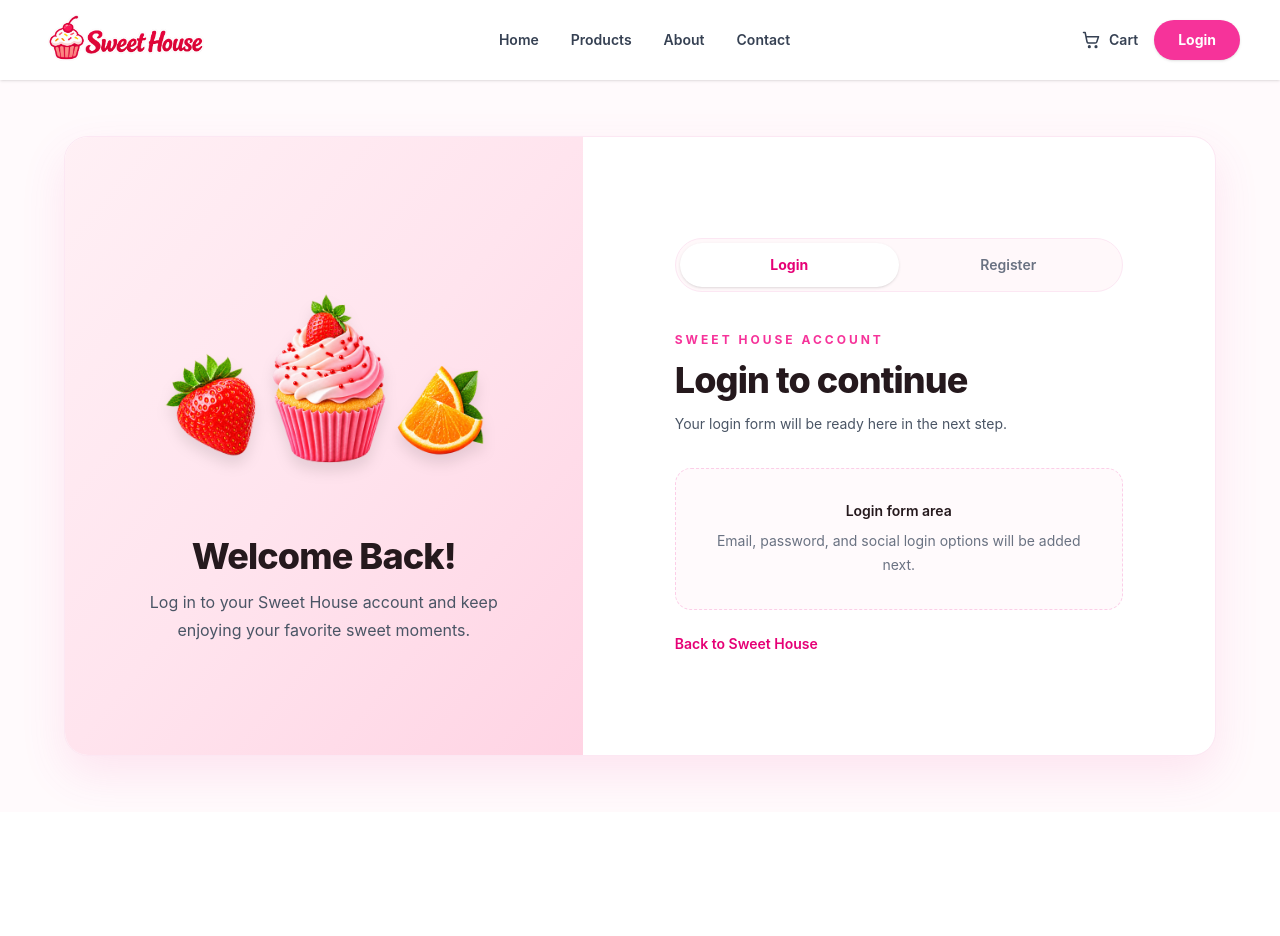
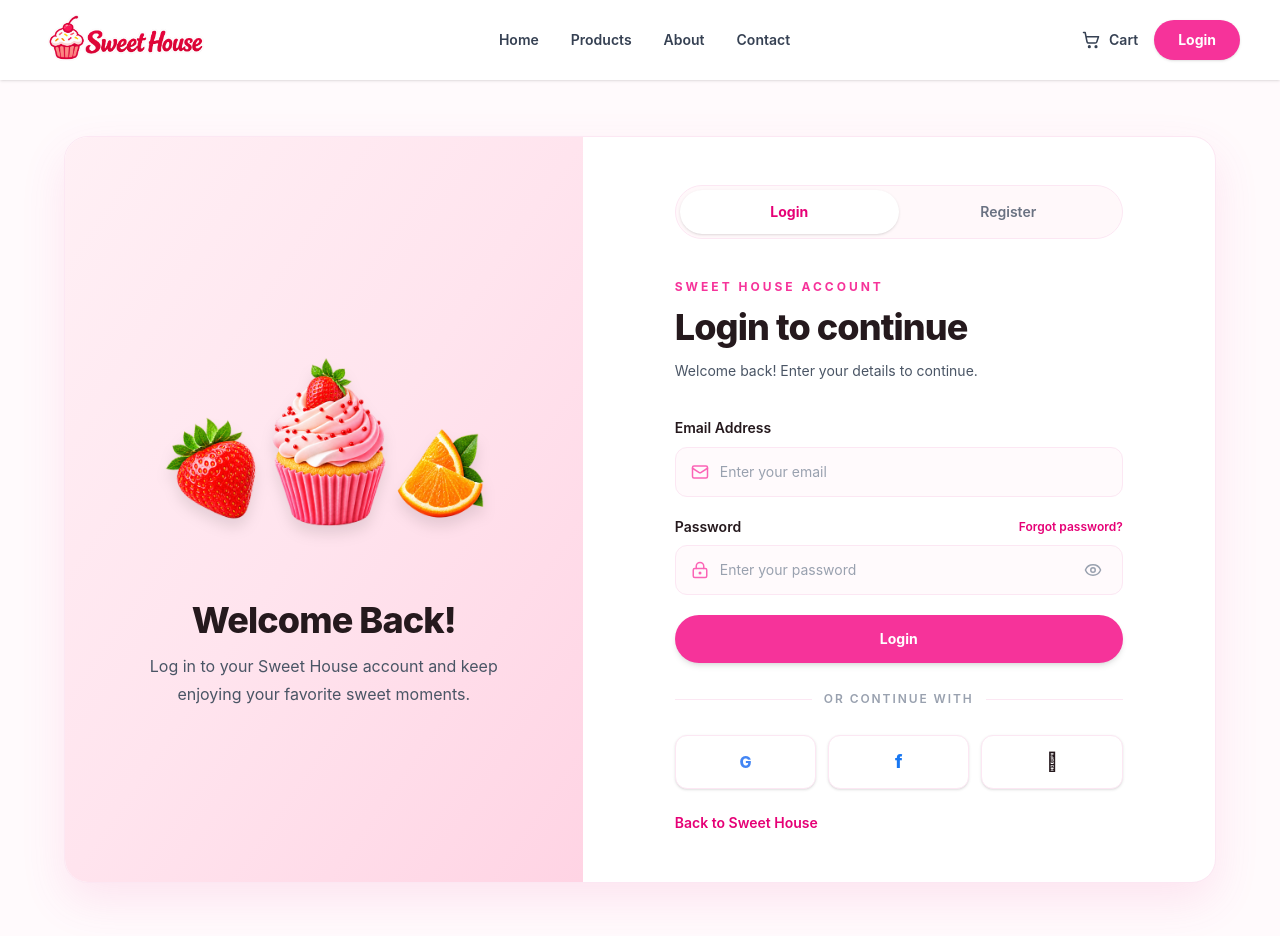
Before and after one commit to Naser-frontend/sweet-house, a React app in the folder frontend/: page /login in a window 1280 px wide. Shown: the top 936 px of the page. Before the commit the page ends 812 px from the top, so only its background shows below. Built offline with nearby package versions, Linux system fonts and the light colour scheme; the HTML template or start-up script is replaced by a standard one.

Commit message:
Complete Login page form

```diff
--- a/frontend/src/pages/Login.jsx
+++ b/frontend/src/pages/Login.jsx
@@ -1,8 +1,12 @@
+import { useState } from "react";
+import { Eye, EyeOff, LockKeyhole, Mail } from "lucide-react";
 import { Link } from "react-router-dom";
 
 import bakeryImage from "../assets/image/about/logimg.png";
 
 function Login() {
+  const [showPassword, setShowPassword] = useState(false);
+
   return (
     <main className="min-h-[calc(100vh-5rem)] bg-[#fffafc] px-4 py-8 sm:px-6 sm:py-10 lg:px-8 lg:py-14">
       <div className="mx-auto grid min-h-[620px] max-w-6xl overflow-hidden rounded-3xl border border-pink-100 bg-white shadow-[0_18px_45px_rgba(236,72,153,0.12)] lg:grid-cols-[0.9fr_1.1fr]">
@@ -37,11 +41,44 @@ function Login() {
             <div className="mt-10">
               <p className="text-xs font-bold uppercase tracking-[0.25em] text-pink-500">Sweet House Account</p>
               <h2 className="mt-3 text-3xl font-extrabold tracking-tight text-[#25191d] sm:text-4xl">Login to continue</h2>
-              <p className="mt-3 text-sm leading-6 text-gray-600">Your login form will be ready here in the next step.</p>
+              <p className="mt-3 text-sm leading-6 text-gray-600">Welcome back! Enter your details to continue.</p>
 
-              <div className="mt-8 rounded-2xl border border-dashed border-pink-200 bg-[#fffafc] p-6 text-center sm:p-8">
-                <p className="text-sm font-semibold text-[#25191d]">Login form area</p>
-                <p className="mt-2 text-sm leading-6 text-gray-500">Email, password, and social login options will be added next.</p>
+              <form onSubmit={(event) => event.preventDefault()} className="mt-8 space-y-5">
+                <div>
+                  <label htmlFor="login-email" className="text-sm font-semibold text-[#25191d]">Email Address</label>
+                  <div className="relative mt-2">
+                    <Mail className="pointer-events-none absolute left-4 top-1/2 -translate-y-1/2 text-pink-400" size={18} aria-hidden="true" />
+                    <input id="login-email" name="email" type="email" autoComplete="email" required placeholder="Enter your email" className="w-full rounded-xl border border-pink-100 bg-[#fffafc] py-3.5 pl-11 pr-4 text-sm text-[#25191d] outline-none transition placeholder:text-gray-400 focus:border-pink-400 focus:bg-white focus:ring-4 focus:ring-pink-100" />
+                  </div>
+                </div>
+
+                <div>
+                  <div className="flex items-center justify-between gap-3">
+                    <label htmlFor="login-password" className="text-sm font-semibold text-[#25191d]">Password</label>
+                    <button type="button" className="text-xs font-semibold text-pink-600 transition hover:text-pink-700">Forgot password?</button>
+                  </div>
+                  <div className="relative mt-2">
+                    <LockKeyhole className="pointer-events-none absolute left-4 top-1/2 -translate-y-1/2 text-pink-400" size={18} aria-hidden="true" />
+                    <input id="login-password" name="password" type={showPassword ? "text" : "password"} autoComplete="current-password" required placeholder="Enter your password" className="w-full rounded-xl border border-pink-100 bg-[#fffafc] py-3.5 pl-11 pr-12 text-sm text-[#25191d] outline-none transition placeholder:text-gray-400 focus:border-pink-400 focus:bg-white focus:ring-4 focus:ring-pink-100" />
+                    <button type="button" onClick={() => setShowPassword((visible) => !visible)} aria-label={showPassword ? "Hide password" : "Show password"} className="absolute right-3 top-1/2 flex h-9 w-9 -translate-y-1/2 items-center justify-center rounded-full text-gray-400 transition hover:bg-pink-50 hover:text-pink-500">
+                      {showPassword ? <EyeOff size={18} aria-hidden="true" /> : <Eye size={18} aria-hidden="true" />}
+                    </button>
+                  </div>
+                </div>
+
+                <button type="submit" className="inline-flex w-full items-center justify-center rounded-full bg-pink-500 px-6 py-3.5 text-sm font-bold text-white shadow-md transition duration-300 hover:-translate-y-0.5 hover:bg-pink-600 hover:shadow-lg">Login</button>
+              </form>
+
+              <div className="my-7 flex items-center gap-3 text-xs font-semibold uppercase tracking-[0.16em] text-gray-400">
+                <span className="h-px flex-1 bg-pink-100" />
+                or continue with
+                <span className="h-px flex-1 bg-pink-100" />
+              </div>
+
+              <div className="grid grid-cols-3 gap-3">
+                <button type="button" className="inline-flex items-center justify-center gap-2 rounded-xl border border-pink-100 bg-white px-3 py-3 text-sm font-bold text-gray-700 shadow-sm transition hover:border-pink-200 hover:bg-pink-50"><span className="text-base font-extrabold text-[#4285f4]" aria-hidden="true">G</span><span className="sr-only">Continue with Google</span></button>
+                <button type="button" className="inline-flex items-center justify-center gap-2 rounded-xl border border-pink-100 bg-white px-3 py-3 text-sm font-bold text-gray-700 shadow-sm transition hover:border-pink-200 hover:bg-pink-50"><span className="text-lg font-extrabold text-[#1877f2]" aria-hidden="true">f</span><span className="sr-only">Continue with Facebook</span></button>
+                <button type="button" className="inline-flex items-center justify-center gap-2 rounded-xl border border-pink-100 bg-white px-3 py-3 text-sm font-bold text-gray-700 shadow-sm transition hover:border-pink-200 hover:bg-pink-50"><span className="text-lg font-bold text-[#25191d]" aria-hidden="true"></span><span className="sr-only">Continue with Apple</span></button>
               </div>
 
               <Link to="/" className="mt-6 inline-flex text-sm font-semibold text-pink-600 transition hover:text-pink-700">
```
